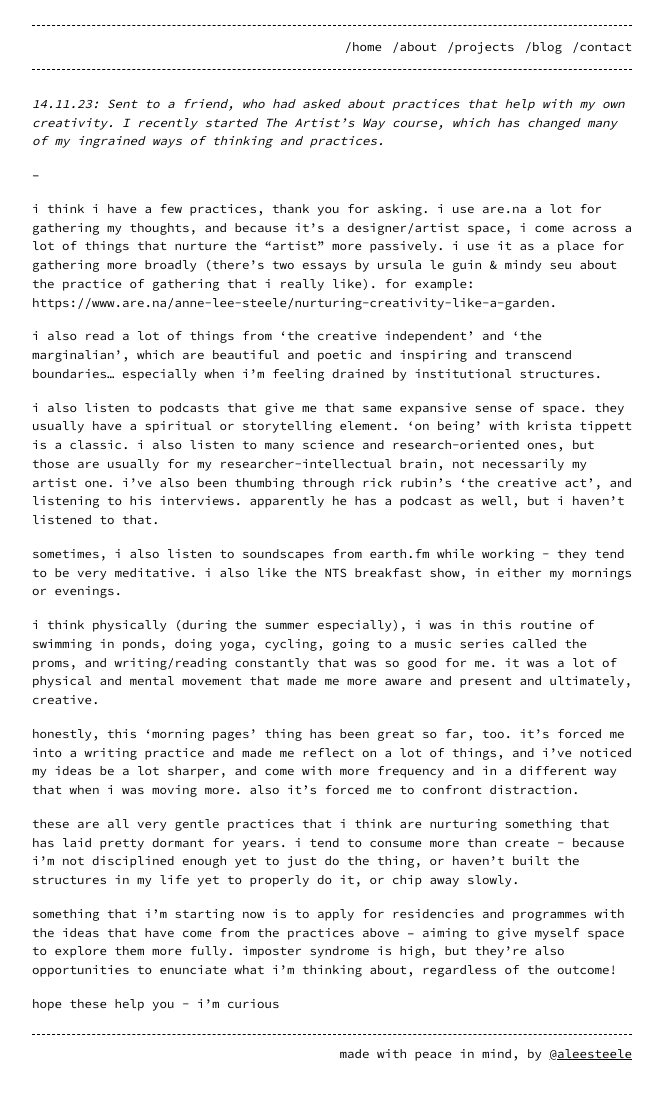
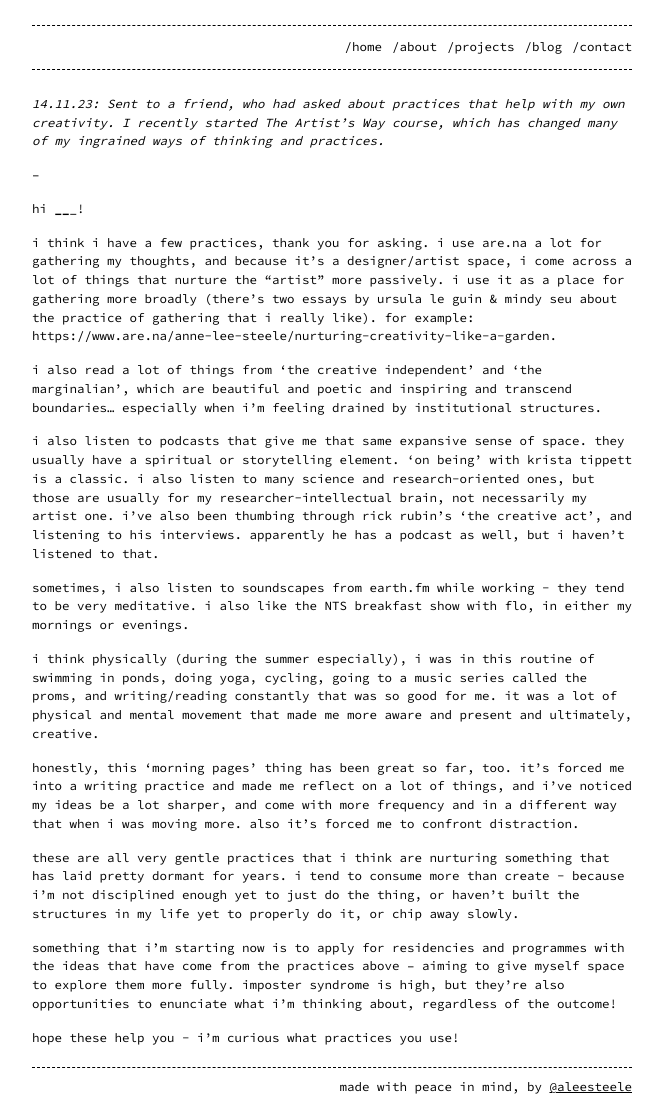
Before and after one commit to riggraz/no-style-please, a Jekyll site: the page built from _posts/2023-11-14-artists-way-creativity.md, in a window 1280 px wide. Shown: the whole page, without its empty margins (308-971 px from the left). Built offline with Jekyll 4.4.1, drawn with Linux system fonts in a browser that asks for light colours; before the commit the page ends 1083 px from its top, so only the background shows below that.

Commit message:
Update 2023-11-14-artists-way-creativity.md

```diff
--- a/_posts/2023-11-14-artists-way-creativity.md
+++ b/_posts/2023-11-14-artists-way-creativity.md
@@ -10,13 +10,15 @@ _14.11.23: Sent to a friend, who had asked about practices that help with my own
 
 --
 
+hi _______!
+
 i think i have a few practices, thank you for asking. i use are.na a lot for gathering my thoughts, and because it's a designer/artist space, i come across a lot of things that nurture the “artist” more passively. i use it as a place for gathering more broadly (there's two essays by ursula le guin & mindy seu about the practice of gathering that i really like). for example: https://www.are.na/anne-lee-steele/nurturing-creativity-like-a-garden.
 
 i also read a lot of things from 'the creative independent' and 'the marginalian', which are beautiful and poetic and inspiring and transcend boundaries... especially when i'm feeling drained by institutional structures.
 
 i also listen to podcasts that give me that same expansive sense of space. they usually have a spiritual or storytelling element. 'on being' with krista tippett is a classic. i also listen to many science and research-oriented ones, but those are usually for my researcher-intellectual brain, not necessarily my artist one. i've also been thumbing through rick rubin's 'the creative act', and listening to his interviews. apparently he has a podcast as well, but i haven't listened to that.
 
-sometimes, i also listen to soundscapes from earth.fm while working - they tend to be very meditative. i also like the NTS breakfast show, in either my mornings or evenings.
+sometimes, i also listen to soundscapes from earth.fm while working - they tend to be very meditative. i also like the NTS breakfast show with flo, in either my mornings or evenings.
 
 i think physically (during the summer especially), i was in this routine of swimming in ponds, doing yoga, cycling, going to a music series called the proms, and writing/reading constantly that was so good for me. it was a lot of physical and mental movement that made me more aware and present and ultimately, creative.
 
@@ -26,4 +28,4 @@ these are all very gentle practices that i think are nurturing something that ha
 
 something that i'm starting now is to apply for residencies and programmes with the ideas that have come from the practices above -- aiming to give myself space to explore them more fully. imposter syndrome is high, but they’re also opportunities to enunciate what i’m thinking about, regardless of the outcome!
 
-hope these help you - i'm curious
+hope these help you - i'm curious what practices you use!
```
